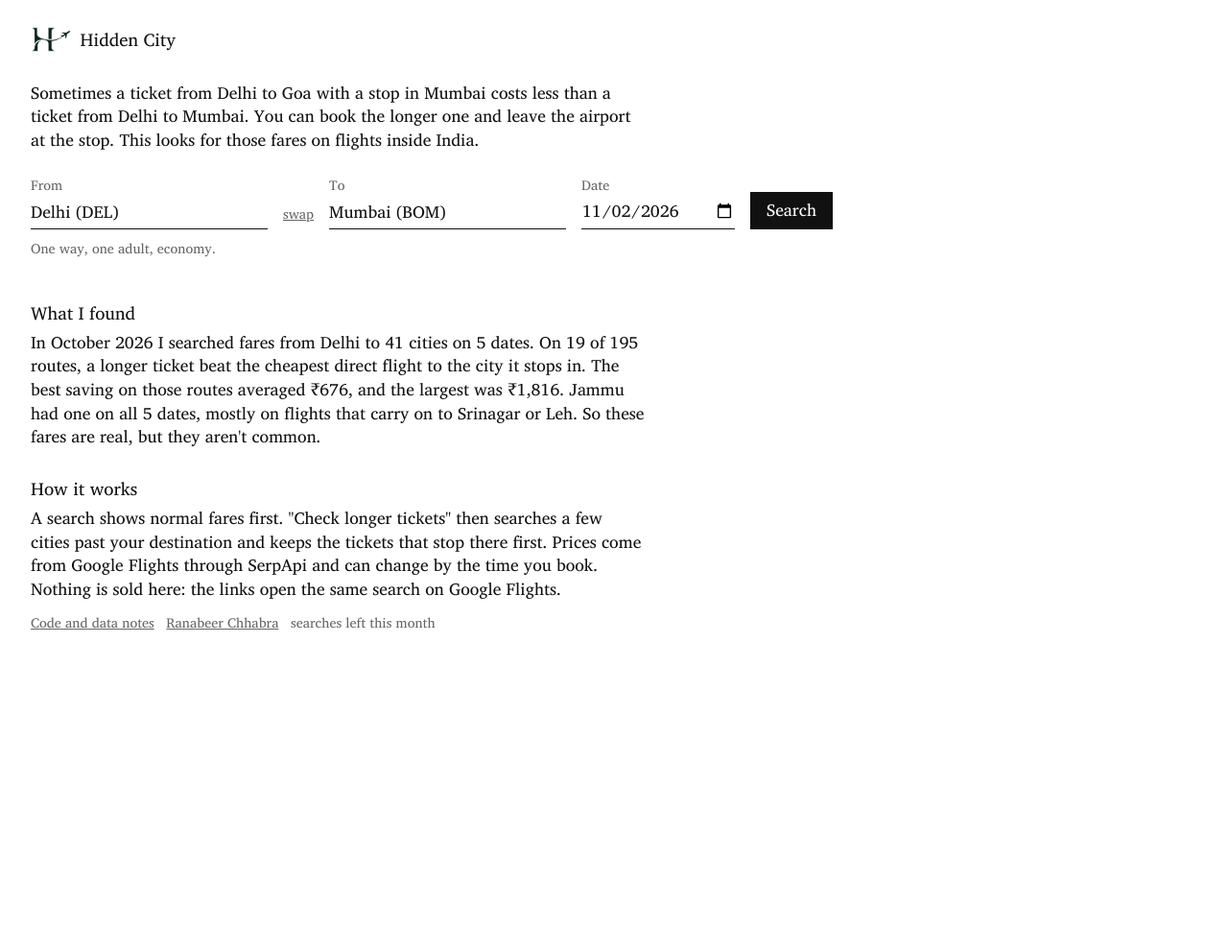
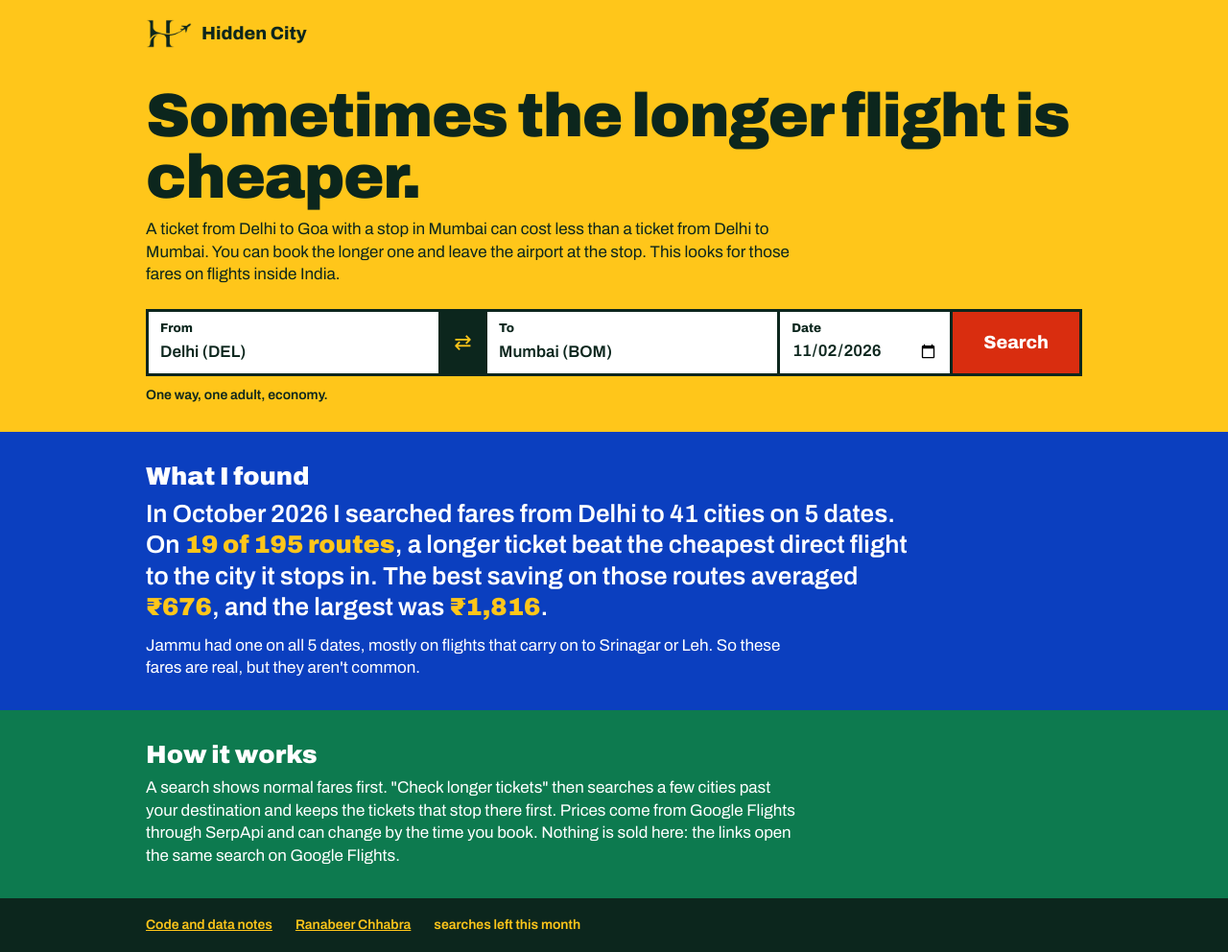
Before and after one commit to RanabeerChhabra/Hidden-City, a Flask app: page /hidden-city/ in a window 1280 px wide. Shown: the whole page at 96% size. Before the commit the page ends 656 px from the top, so only its background shows below. Run offline with Flask 3, Linux system fonts and the light colour scheme; data that the repository does not hold is empty.

Commit message:
Make the page colourful with flat poster-style blocks
Marigold, vermilion, peacock and leaf bands with heavy Archivo type, pink rows for longer tickets, and airline logos back. Keeps the timetable layout and plain copy.

Co-Authored-By: Claude Opus 5.5 <noreply@anthropic.com>

```diff
--- a/public/hidden-city/static/app.js
+++ b/public/hidden-city/static/app.js
@@ -293,7 +293,7 @@ function drawList() {
 function row(t, hidden, isFirst) {
   const r = lastResult;
   const el = document.createElement("article");
-  el.className = "row" + (isFirst ? " first" : "");
+  el.className = "row" + (isFirst ? " first" : "") + (hidden ? " longer" : "");
 
   // For a longer ticket, the traveller's trip ends at the first stop.
   const arrive = hidden ? t.first_stop_arrival_time : t.final_arrival_time;
@@ -315,13 +315,14 @@ function row(t, hidden, isFirst) {
     }
   }
 
+  const logo = t.airline_logo ? `<img src="${escapeHtml(t.airline_logo)}" alt="">` : "";
   const deal = t.search_url
     ? `<a class="deal" href="${escapeHtml(t.search_url)}" target="_blank" rel="noopener">Google Flights</a>`
     : `<span></span>`;
 
   el.innerHTML = `
     <div class="times">${clock(t.departure_time)} to ${clock(arrive)}</div>
-    <div class="who">${escapeHtml(t.all_airlines)} <span class="flight-no">${escapeHtml(t.flight_numbers)}</span></div>
+    <div class="who">${logo}<span>${escapeHtml(t.all_airlines)}</span> <span class="flight-no">${escapeHtml(t.flight_numbers)}</span></div>
     <div class="length">${length}</div>
     <div class="price">${rupees(t.price)}</div>
     ${deal}
--- a/public/hidden-city/static/style.css
+++ b/public/hidden-city/static/style.css
@@ -1,162 +1,206 @@
-/* Black on white in Charis SIL, the same as the rest of rana.beer. */
-@font-face { font-family: "Charis SIL"; src: url("fonts/charis-400-normal.woff2") format("woff2"); font-weight: 400; font-display: swap; }
-@font-face { font-family: "Charis SIL"; src: url("fonts/charis-700-normal.woff2") format("woff2"); font-weight: 700; font-display: swap; }
+/* Flat, bold colour blocks, like an old travel poster. No gradients or shadows. */
+:root {
+  --ink: #0c261d;       /* the logo's colour */
+  --marigold: #ffc61a;
+  --vermilion: #d92d0f;
+  --peacock: #0b3fbf;
+  --leaf: #0d7a4f;
+  --pink: #ffd3dc;
+  --paper: #fff8e7;
+}
 
 * { box-sizing: border-box; }
 [hidden] { display: none !important; }
 
 body {
   margin: 0;
-  background: #fff;
-  color: #111;
-  font-family: "Charis SIL", Georgia, serif;
-  font-size: 17.6px;
+  background: var(--paper);
+  color: var(--ink);
+  font-family: "Archivo", Arial, sans-serif;
+  font-size: 17px;
   line-height: 1.4;
 }
 
-.page { max-width: 900px; padding: 28px 32px 64px; }
+.page { max-width: 1040px; margin: 0 auto; padding: 0 32px; }
+.band { padding: 32px 0; }
+a { color: inherit; }
+p { margin: 0 0 12px; }
+h1, h2 { margin: 0 0 8px; font-weight: 900; line-height: 1.1; }
+h1 { font-size: 36px; }
+h2 { font-size: 26px; }
 
-a { color: inherit; }
+.small { font-size: 14px; }
 
-h1 { margin: 0 0 4px; font-size: 28.6px; font-weight: 400; line-height: 1.2; }
-h2 { margin: 28px 0 6px; font-size: 18.7px; font-weight: 400; }
-p { margin: 0 0 12px; }
+/* ---------- Top band ---------- */
 
-.small { font-size: 14.3px; color: #666; }
+.top { background: var(--marigold); padding: 20px 0 28px; }
 
-.logo { display: inline-flex; align-items: center; gap: 10px; text-decoration: none; font-size: 18.7px; }
-.logo img { display: block; width: auto; height: 26px; }
+.logo { display: inline-flex; align-items: center; gap: 10px; font-size: 19px; font-weight: 800; text-decoration: none; }
+.logo img { display: block; width: auto; height: 30px; }
 
-.intro { margin: 24px 0; max-width: 640px; }
+.headline { margin: 32px 0 10px; font-size: 64px; font-weight: 900; line-height: 1; letter-spacing: -1.5px; }
+.intro { max-width: 680px; margin-bottom: 24px; }
 
-/* ---------- Search form ---------- */
+form { display: flex; align-items: stretch; }
 
-form { display: flex; align-items: flex-end; gap: 16px; }
+.field {
+  position: relative;
+  flex: 1;
+  min-width: 0;
+  padding: 8px 12px;
+  border: 3px solid var(--ink);
+  border-right: 0;
+  background: #fff;
+}
 
-.field { position: relative; flex: 1; min-width: 0; }
-.field.date { flex: 0 0 160px; }
+.field.date { flex: 0 0 180px; }
+.field:focus-within { background: var(--paper); }
 
-label { display: block; font-size: 14.3px; color: #666; }
+label { display: block; font-size: 13px; font-weight: 800; }
 
 input {
   width: 100%;
-  height: 36px;
-  padding: 6px 0;
+  height: 30px;
+  padding: 0;
   border: 0;
-  border-bottom: 1px solid #111;
   border-radius: 0;
   outline: 0;
   background: transparent;
-  color: #111;
+  color: var(--ink);
   font: inherit;
+  font-weight: 600;
 }
 
-input:focus { border-bottom-width: 2px; padding-bottom: 5px; }
+button { border: 0; border-radius: 0; font: inherit; cursor: pointer; }
 
-button {
-  padding: 0;
-  border: 0;
-  background: none;
-  color: #111;
-  font: inherit;
-  cursor: pointer;
+#swap {
+  flex: none;
+  width: 48px;
+  border: 3px solid var(--ink);
+  border-right: 0;
+  background: var(--ink);
+  color: var(--marigold);
+  font-size: 22px;
 }
 
-#swap { padding: 6px 0; font-size: 14.3px; color: #666; text-decoration: underline; }
-#swap:hover { color: #111; }
+#swap:hover { background: var(--peacock); color: #fff; }
 
 .go, #hidden-go {
-  padding: 6px 16px;
-  border: 1px solid #111;
-  background: #111;
+  background: var(--vermilion);
   color: #fff;
+  font-weight: 800;
 }
 
-.go:hover, #hidden-go:hover { background: #fff; color: #111; }
-.go:disabled { opacity: 0.5; cursor: wait; }
+.go { flex: none; padding: 0 32px; border: 3px solid var(--ink); font-size: 19px; }
+.go:hover, #hidden-go:hover { background: var(--ink); }
+.go:disabled { opacity: 0.6; cursor: wait; }
 
-form + .small { margin-top: 10px; }
+form + .small { margin: 10px 0 0; font-weight: 600; }
 
 .suggestions {
   position: absolute;
   top: 100%;
-  left: 0;
+  left: -3px;
+  right: -3px;
   z-index: 10;
-  width: 100%;
   min-width: 240px;
   max-height: 320px;
   margin: 0;
   padding: 0;
   overflow-y: auto;
-  border: 1px solid #111;
-  border-top: 0;
+  border: 3px solid var(--ink);
   background: #fff;
   list-style: none;
 }
 
-.suggestions li { display: flex; justify-content: space-between; gap: 12px; padding: 5px 8px; cursor: pointer; }
-.suggestions .code { color: #666; font-size: 14.3px; }
-.suggestions li:hover, .suggestions li[aria-selected="true"] { background: #eee; }
+.suggestions li { display: flex; justify-content: space-between; gap: 12px; padding: 7px 12px; cursor: pointer; }
+.suggestions .code { font-size: 14px; font-weight: 800; }
+.suggestions li:hover, .suggestions li[aria-selected="true"] { background: var(--marigold); }
 
 /* ---------- Results ---------- */
 
-.status { margin-top: 28px; }
-.status.error { font-weight: 700; }
+.status { margin: 28px 0 0; font-weight: 800; }
+.status.error { color: var(--vermilion); }
 
-#results { margin-top: 32px; }
+#results { padding: 32px 0 40px; }
+#results #meta { margin: 0; }
 
-.cta { display: flex; align-items: center; gap: 12px; margin: 14px 0 20px; }
-.cta #hidden-go { flex: none; }
+.cta {
+  display: flex;
+  align-items: center;
+  gap: 16px;
+  margin: 16px 0;
+  padding: 14px 16px;
+  background: var(--pink);
+}
 
-.tabs { display: flex; flex-wrap: wrap; gap: 4px 24px; margin: 16px 0 12px; }
-.tab { color: #666; text-align: left; }
-.tab:hover { color: #111; }
-.tab.active { color: #111; font-weight: 700; text-decoration: underline; text-underline-offset: 4px; }
+#hidden-go { flex: none; padding: 10px 18px; }
 
-.warning { font-size: 14.3px; }
+.tabs { display: flex; flex-wrap: wrap; gap: 6px; margin: 18px 0 12px; }
+.tab { padding: 8px 14px; border: 2px solid var(--ink); background: transparent; color: var(--ink); font-weight: 600; }
+.tab:hover { background: var(--marigold); }
+.tab.active { background: var(--ink); color: var(--marigold); font-weight: 800; }
+
+.warning { padding: 12px 16px; background: var(--marigold); font-size: 14px; font-weight: 600; }
 
 .row {
   display: grid;
-  grid-template-columns: 136px 1fr 128px 72px 104px;
+  grid-template-columns: 136px 1fr 128px 80px 112px;
+  align-items: baseline;
   column-gap: 16px;
-  padding: 9px 0;
-  border-top: 1px solid #ddd;
+  padding: 11px 12px;
+  border-top: 2px solid var(--ink);
+  background: #fff;
   font-variant-numeric: tabular-nums;
 }
 
-.row:last-child { border-bottom: 1px solid #ddd; }
+.row:last-of-type { border-bottom: 2px solid var(--ink); }
+.row.longer { background: var(--pink); }
 
-.row .times { white-space: nowrap; }
-.row .flight-no, .row .length { font-size: 14.3px; color: #666; }
-.row .price { text-align: right; }
-.row .deal { font-size: 14.3px; text-align: right; }
-.row.first .price { font-weight: 700; }
+.row .times { font-weight: 800; white-space: nowrap; }
+.row .who { display: flex; flex-wrap: wrap; align-items: center; gap: 4px 8px; font-weight: 600; }
+.row .who img { width: 22px; height: 22px; object-fit: contain; }
+.row .flight-no { font-size: 14px; font-weight: 400; }
+.row .length { font-size: 14px; }
+.row .price { font-size: 19px; font-weight: 900; text-align: right; }
+.row.first .price { color: var(--vermilion); }
+.row .deal { font-size: 14px; font-weight: 600; text-align: right; }
+.row .note { grid-column: 2 / -1; margin-top: 4px; font-size: 14px; font-weight: 600; }
 
-.row .note { grid-column: 2 / -1; margin-top: 3px; font-size: 14.3px; }
-
-.empty { padding: 9px 0; border-top: 1px solid #ddd; }
-
+.empty { padding: 12px; border: 2px solid var(--ink); background: #fff; }
 .more { margin-top: 12px; }
 
-.about { margin-top: 44px; max-width: 640px; }
+/* ---------- Colour bands ---------- */
+
+.found { background: var(--peacock); color: #fff; }
+.found .big { max-width: 820px; font-size: 26px; font-weight: 600; line-height: 1.25; }
+.found b { color: var(--marigold); font-weight: 900; }
+.found p:last-child { max-width: 680px; margin-bottom: 0; }
+
+.how { background: var(--leaf); color: #fff; }
+.how p { max-width: 680px; margin-bottom: 0; }
+
+.foot { background: var(--ink); color: var(--marigold); padding: 18px 0; font-size: 14px; font-weight: 600; }
+.foot .page { display: flex; flex-wrap: wrap; gap: 6px 24px; }
 
 /* ---------- Phones ---------- */
 
 @media (max-width: 720px) {
-  .page { padding: 20px 16px 48px; }
+  .page { padding: 0 16px; }
+  .headline { font-size: 42px; letter-spacing: -1px; }
 
   form { flex-wrap: wrap; }
-  .field, .field.date { flex: 1 1 100%; }
-  #swap { order: 1; padding: 0; }
-  .go { flex: 1 1 100%; order: 2; padding: 10px 16px; }
+  .field, .field.date { flex: 1 1 100%; border-right: 3px solid var(--ink); border-bottom: 0; }
+  #swap { flex: 0 0 56px; order: 1; height: 54px; border-right: 0; }
+  .go { flex: 1 1 0; order: 2; height: 54px; }
 
   .cta { flex-direction: column; align-items: flex-start; }
 
-  .row { grid-template-columns: 1fr auto; row-gap: 2px; }
+  .row { grid-template-columns: 1fr auto; row-gap: 3px; }
+  .row .times { grid-column: 1; grid-row: 1; }
+  .row .price { grid-column: 2; grid-row: 1; }
+  .row .who { grid-column: 1 / -1; grid-row: 2; }
   .row .length { grid-row: 3; }
   .row .deal { grid-row: 3; }
   .row .note { grid-column: 1 / -1; }
-  .row .times { grid-column: 1; grid-row: 1; }
-  .row .price { grid-column: 2; grid-row: 1; }
-  .row .who { grid-column: 1 / -1; grid-row: 2; }
 }
--- a/templates/index.html
+++ b/templates/index.html
@@ -6,19 +6,20 @@
   <title>Hidden City</title>
   <meta name="description" content="Find connecting flights in India that cost less than flying direct to the city they stop in.">
   <link rel="icon" type="image/png" href="{{ url_for('static', filename='favicon.png') }}">
+  <link rel="preconnect" href="https://fonts.googleapis.com">
+  <link href="https://fonts.googleapis.com/css2?family=Archivo:wght@400;600;800;900&display=swap" rel="stylesheet">
   <link rel="stylesheet" href="{{ url_for('static', filename='style.css') }}">
 </head>
 <body>
-  <div class="page">
-    <header>
+  <header class="band top">
+    <div class="page">
       <a class="logo" href="{{ url_for('site.home') }}">
         <img src="{{ url_for('static', filename='logo-mark-dark.png') }}" alt="" width="48" height="30">
         <span>Hidden City</span>
       </a>
-    </header>
 
-    <main>
-      <p class="intro">Sometimes a ticket from Delhi to Goa with a stop in Mumbai costs less than a ticket from Delhi to Mumbai. You can book the longer one and leave the airport at the stop. This looks for those fares on flights inside India.</p>
+      <p class="headline">Sometimes the longer flight is cheaper.</p>
+      <p class="intro">A ticket from Delhi to Goa with a stop in Mumbai can cost less than a ticket from Delhi to Mumbai. You can book the longer one and leave the airport at the stop. This looks for those fares on flights inside India.</p>
 
       <form id="search" autocomplete="off">
         <div class="field">
@@ -26,7 +27,7 @@
           <input id="origin" class="airport-input" data-code="DEL" value="Delhi (DEL)" placeholder="City or airport" role="combobox" aria-expanded="false" aria-controls="origin-list" required>
           <ul id="origin-list" class="suggestions" role="listbox" hidden></ul>
         </div>
-        <button type="button" id="swap" aria-label="Swap From and To">swap</button>
+        <button type="button" id="swap" aria-label="Swap From and To">&#8644;</button>
         <div class="field">
           <label for="destination">To</label>
           <input id="destination" class="airport-input" data-code="BOM" value="Mumbai (BOM)" placeholder="City or airport" role="combobox" aria-expanded="false" aria-controls="destination-list" required>
@@ -39,7 +40,11 @@
         <button type="submit" class="go">Search</button>
       </form>
       <p class="small">One way, one adult, economy.</p>
+    </div>
+  </header>
 
+  <main>
+    <div class="page">
       <p id="status" class="status" hidden></p>
 
       <section id="results" hidden>
@@ -54,19 +59,31 @@
         <div id="list"></div>
       </section>
 
-      <section class="about">
+    </div>
+
+    <section class="band found">
+      <div class="page">
         <h2>What I found</h2>
-        <p>In October 2026 I searched fares from Delhi to 41 cities on 5 dates. On 19 of 195 routes, a longer ticket beat the cheapest direct flight to the city it stops in. The best saving on those routes averaged &#8377;676, and the largest was &#8377;1,816. Jammu had one on all 5 dates, mostly on flights that carry on to Srinagar or Leh. So these fares are real, but they aren't common.</p>
+        <p class="big">In October 2026 I searched fares from Delhi to 41 cities on 5 dates. On <b>19 of 195 routes</b>, a longer ticket beat the cheapest direct flight to the city it stops in. The best saving on those routes averaged <b>&#8377;676</b>, and the largest was <b>&#8377;1,816</b>.</p>
+        <p>Jammu had one on all 5 dates, mostly on flights that carry on to Srinagar or Leh. So these fares are real, but they aren't common.</p>
+      </div>
+    </section>
+
+    <section class="band how">
+      <div class="page">
         <h2>How it works</h2>
         <p>A search shows normal fares first. "Check longer tickets" then searches a few cities past your destination and keeps the tickets that stop there first. Prices come from Google Flights through SerpApi and can change by the time you book. Nothing is sold here: the links open the same search on Google Flights.</p>
-        <p class="small">
-          <a href="https://github.com/RanabeerChhabra/Hidden-City">Code and data notes</a>
-          &nbsp; <a href="/">Ranabeer Chhabra</a>
-          {% if searches_left is not none %}&nbsp; {{ searches_left }} searches left this month{% endif %}
-        </p>
-      </section>
-    </main>
-  </div>
+      </div>
+    </section>
+  </main>
+
+  <footer class="band foot">
+    <div class="page">
+      <a href="https://github.com/RanabeerChhabra/Hidden-City">Code and data notes</a>
+      <a href="/">Ranabeer Chhabra</a>
+      {% if searches_left is not none %}<span>{{ searches_left }} searches left this month</span>{% endif %}
+    </div>
+  </footer>
 
   <script>
     window.AIRPORTS = {{ airports|tojson }};
```
Also changed, not shown: public/hidden-city/static/fonts/charis-400-normal.woff2 (deleted), public/hidden-city/static/fonts/charis-700-normal.woff2 (deleted).
